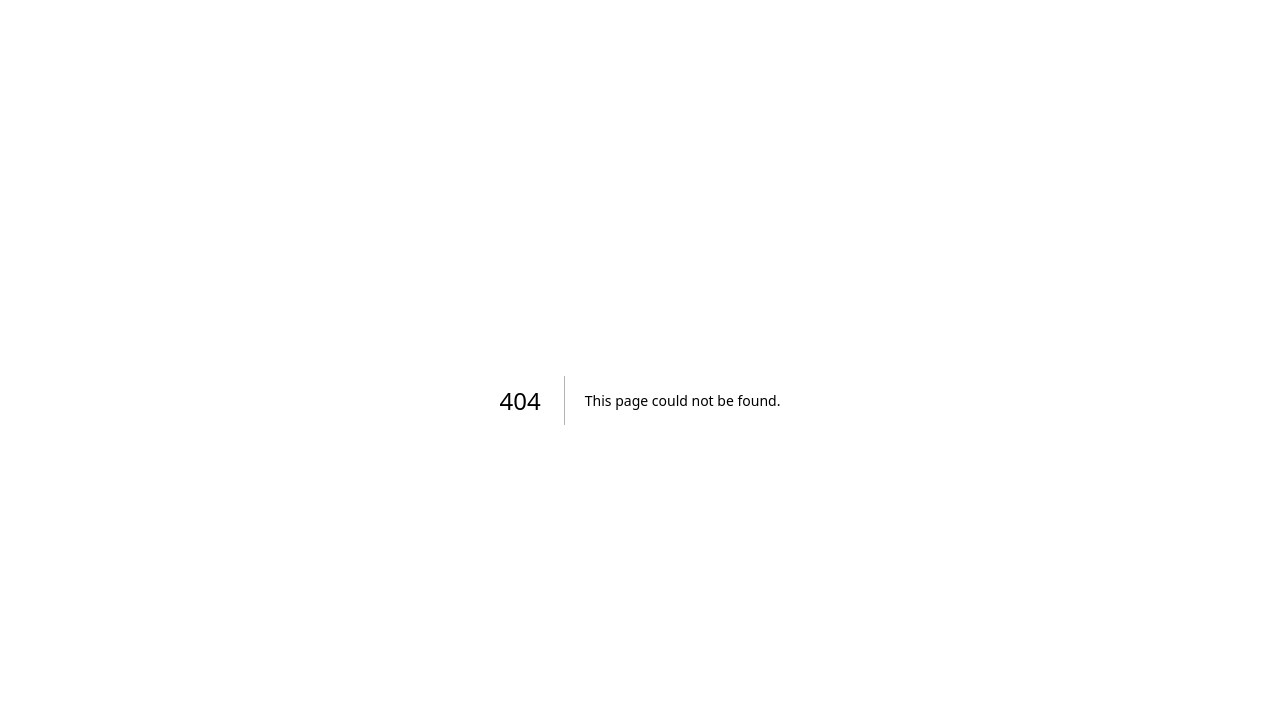
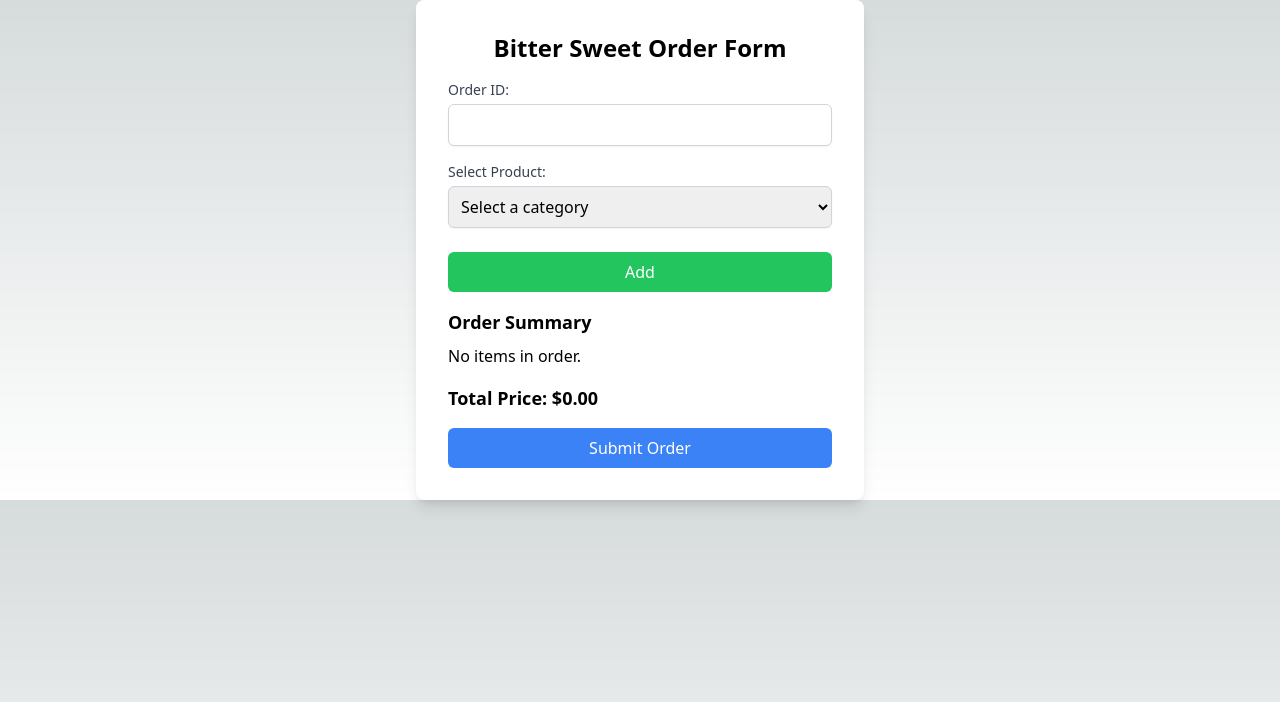
Before and after one commit to timothylam1228/ordering-form, a Next.js app: page /bittersweet in a window 1280 px wide. Before the commit this address had no page. Shown: the top 702 px of the page. Built offline with nearby package versions, Linux system fonts and the light colour scheme.

Commit message:
update new layout

```diff
--- /dev/null
+++ b/pages/bittersweet.tsx
@@ -0,0 +1,239 @@
+import React, { useEffect, useState } from "react";
+
+interface OrderItem {
+  item: MenuItem;
+}
+
+interface FormData {
+  orderId: string;
+  items: OrderItem[];
+}
+
+interface MenuItem {
+  name: string;
+  price: number;
+  withDrink?: boolean;
+}
+
+interface Category {
+  items?: MenuItem[];
+}
+
+const menuItems: Category = {
+  items: [
+    { name: "Original Waffle", price: 8, withDrink: false },
+    { name: "Creme Brulee", price: 12, withDrink: false },
+    { name: "Nutella Crunch", price: 10, withDrink: false },
+    { name: "Matcha Waffle", price: 8, withDrink: false },
+    { name: "Pistachio Waffle", price: 8, withDrink: false },
+    { name: "Hot Milk Tea", price: 4 },
+  ],
+};
+
+function App() {
+  const [formData, setFormData] = useState<FormData>({
+    orderId: "",
+    items: [],
+  });
+  const [isLoading, setIsLoading] = useState(false);
+  const [selectedItem, setSelectedItem] = useState<MenuItem | null>(null);
+  const totalPrice = formData.items.reduce((sum) => sum, 0);
+
+  const handleOrderIdChange = (e: React.ChangeEvent<HTMLInputElement>) => {
+    setFormData((prevState) => ({
+      ...prevState,
+      orderId: e.target.value,
+    }));
+  };
+
+  const handleProductChange = (e: React.ChangeEvent<HTMLSelectElement>) => {
+    if (e.target.value) {
+      const foundItem = menuItems.items?.find(
+        (item) => item.name === e.target.value
+      );
+      if (foundItem) {
+        setSelectedItem(foundItem);
+      } else {
+        setSelectedItem(null);
+      }
+    }
+  };
+
+  const handleAddItem = () => {
+    console.log("formData.items", formData.items);
+
+    if (selectedItem) {
+      // Check if "Hot Milk Tea" is included with a waffle
+      if (selectedItem.withDrink) {
+        selectedItem.price = selectedItem.price + 2;
+      }
+      setFormData((prevState) => ({
+        ...prevState,
+        items: [
+          ...prevState.items,
+          {
+            item: {
+              name: selectedItem.name,
+              price: selectedItem.price,
+              withDrink: selectedItem.withDrink,
+            },
+          },
+        ],
+      }));
+      setSelectedItem(null);
+    }
+  };
+
+  const handleRemoveItem = (index: number) => {
+    setFormData((prevState) => ({
+      ...prevState,
+      items: prevState.items.filter((_, i) => i !== index),
+    }));
+  };
+
+  const handleSubmit = (e: React.FormEvent<HTMLFormElement>) => {
+    e.preventDefault();
+    // Handle form submission logic here
+    console.log("Form submitted:", formData);
+  };
+
+  return (
+    <div
+      className={`max-w-md mx-auto p-8 bg-white shadow-lg rounded-lg ${
+        isLoading ? "relative" : ""
+      }`}
+    >
+      {isLoading && (
+        <div className="absolute top-0 left-0 w-full h-full bg-gray-500 bg-opacity-50 flex items-center justify-center">
+          <div className="loader"></div>
+        </div>
+      )}
+      <h1 className="text-2xl font-bold mb-4 text-center">
+        Bitter Sweet Order Form
+      </h1>
+      <form onSubmit={handleSubmit}>
+        <div className="mb-4">
+          <label
+            htmlFor="orderId"
+            className="block text-sm font-medium text-gray-700"
+          >
+            Order ID:
+          </label>
+          <input
+            type="number"
+            id="orderId"
+            name="orderId"
+            inputMode="numeric"
+            pattern="[0-9]*"
+            max={48}
+            min={1}
+            value={formData.orderId}
+            onChange={handleOrderIdChange}
+            required
+            className="mt-1 block w-full p-2 border border-gray-300 rounded-md shadow-sm focus:ring-blue-500 focus:border-blue-500"
+          />
+        </div>
+        <div className="mb-4">
+          <label
+            htmlFor="category"
+            className="block text-sm font-medium text-gray-700"
+          >
+            Select Product:
+          </label>
+          <select
+            id="product"
+            name="product"
+            value={selectedItem?.name}
+            onChange={handleProductChange}
+            className="mt-1 block w-full p-2 border border-gray-300 rounded-md shadow-sm focus:ring-blue-500 focus:border-blue-500"
+          >
+            <option value="">Select a category</option>
+            {menuItems.items!.map((item, index) => (
+              <option key={index} value={item.name}>
+                {item.name}
+              </option>
+            ))}
+          </select>
+        </div>
+
+        <div className="mb-4">
+          {selectedItem && selectedItem?.name !== "Hot Milk Tea" && (
+            <div className="flex flex-row items-center mb-4">
+              <label className="flex pr-4">With Drink?</label>
+              <input
+                type="checkbox"
+                id="withdrink"
+                name="withdrink"
+                checked={selectedItem?.withDrink}
+                onChange={(e) => {
+                  setSelectedItem((pre) => {
+                    if (pre && pre.name !== "Hot Milk Tea") {
+                      return {
+                        ...pre,
+                        withDrink: e.target.checked,
+                      };
+                    }
+                    return pre;
+                  });
+                }}
+              />
+            </div>
+          )}
+
+          <button
+            type="button"
+            onClick={handleAddItem}
+            className="mt-2 w-full bg-green-500 text-white p-2 rounded-md hover:bg-green-600"
+          >
+            Add
+          </button>
+        </div>
+        <div className="mb-4">
+          <h2 className="text-lg font-bold mb-2">Order Summary</h2>
+          {formData.items.length > 0 ? (
+            <ul className="list-disc list-inside">
+              {formData.items.map((orderItem, index) => (
+                <li
+                  key={index}
+                  className="flex justify-between items-center flex-row"
+                >
+                  <label className="flex flex-wrap w-4/5">
+                    {orderItem.item.name}
+                    {orderItem.item.withDrink ? " - With Drink" : ""}
+                  </label>
+                  <div className="flex">
+                    <label>({orderItem.item.price})</label>
+                    <button
+                      type="button"
+                      onClick={() => handleRemoveItem(index)}
+                      className="text-red-500 hover:text-red-700"
+                    >
+                      Remove
+                    </button>
+                  </div>
+                </li>
+              ))}
+            </ul>
+          ) : (
+            <p>No items in order.</p>
+          )}
+        </div>
+        <div className="mb-4">
+          <h2 className="text-lg font-bold">
+            Total Price: ${totalPrice.toFixed(2)}
+          </h2>
+        </div>
+
+        <button
+          type="submit"
+          disabled={isLoading}
+          className="w-full bg-blue-500 text-white p-2 rounded-md hover:bg-blue-600"
+        >
+          Submit Order
+        </button>
+      </form>
+    </div>
+  );
+}
+
+export default App;
--- a/pages/index.tsx
+++ b/pages/index.tsx
@@ -283,7 +283,7 @@ function App() {
         </div>
       )}
       <h1 className="text-2xl font-bold mb-4 text-center">
-        Waffle Shop Order Form
+        Bitter Sweet Order Form
       </h1>
       <form onSubmit={handleSubmit}>
         <div className="mb-4">
```
